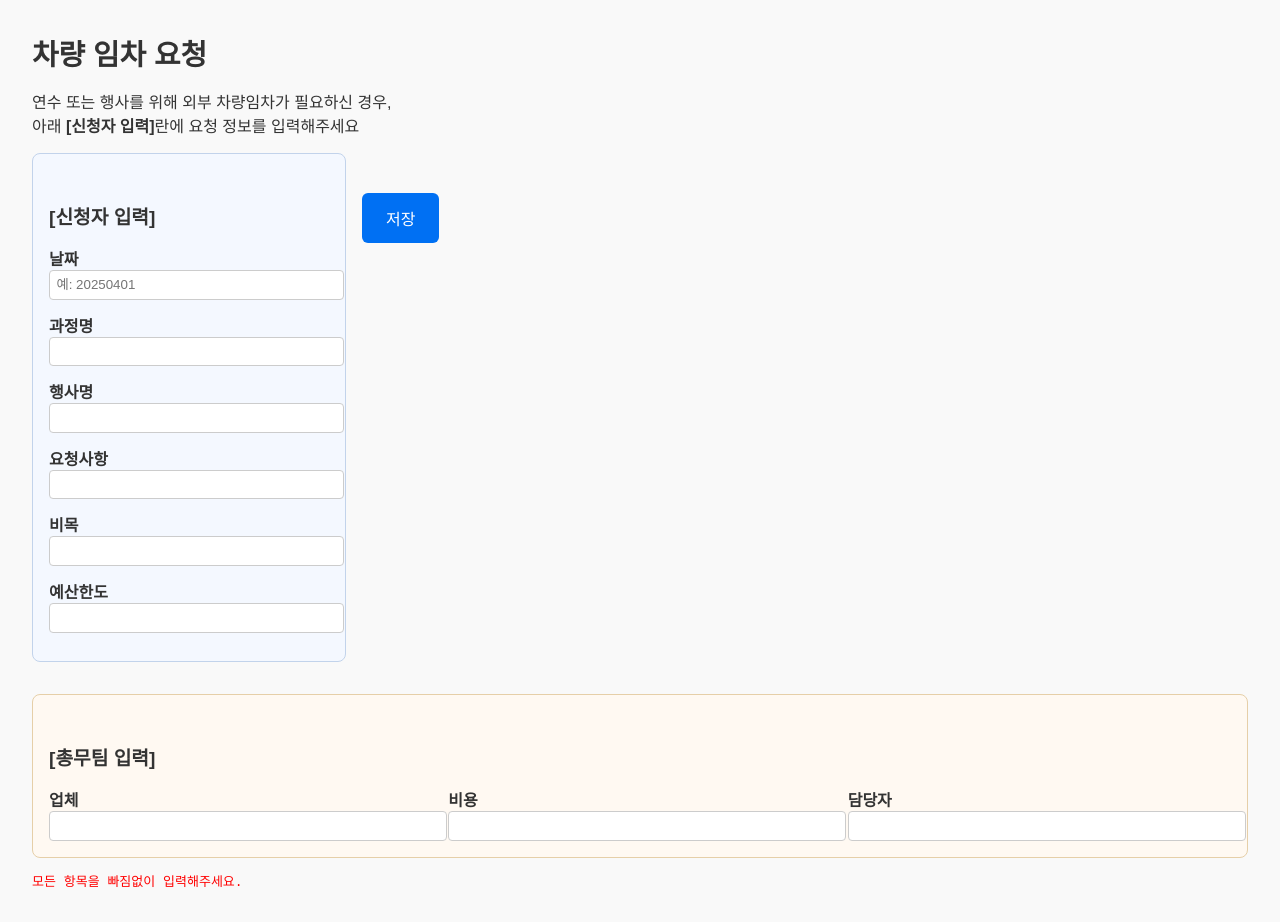
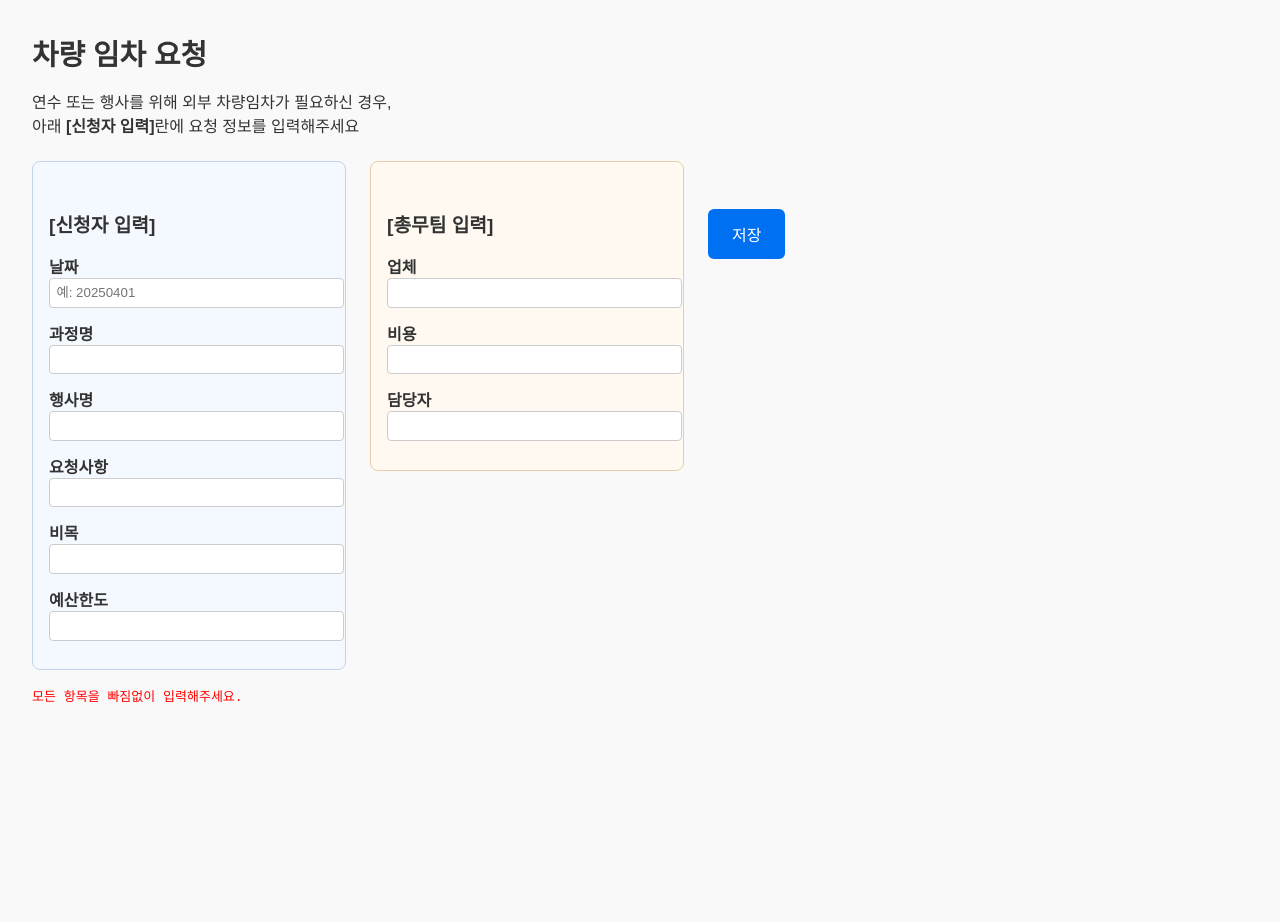
Before and after one commit to chanlee37001500/draft-generator-final, a React (Create React App) app: page / in a window 1280 px wide. Both pictures are taken after a click on the button "저장". After the commit the page ends 800 px from the top, so only its background shows below. Built offline with nearby package versions, Linux system fonts and the light colour scheme.

Commit message:
Update DraftGenerator.js

```diff
--- a/src/DraftGenerator.js
+++ b/src/DraftGenerator.js
@@ -65,6 +65,7 @@ export default function DraftGenerator() {
     setOutputText(draft);
     setSavedDate(formatToday());
   };
+
   const handleDownload = () => {
     const blob = new Blob([outputText], { type: "text/plain;charset=utf-8" });
     const link = document.createElement("a");
@@ -81,14 +82,14 @@ export default function DraftGenerator() {
         아래 <strong>[신청자 입력]</strong>란에 요청 정보를 입력해주세요
       </p>
 
-      {/* 엑셀 스타일 좌우 정렬 */}
+      {/* 가로 한 줄 정렬: 신청자입력 | 총무팀입력 | 저장 */}
       <div style={{
         display: "flex",
         alignItems: "flex-start",
-        marginTop: "1rem",
-        gap: "1rem"
+        marginTop: "1.5rem",
+        gap: "1.5rem"
       }}>
-        {/* 신청자 입력 필드 */}
+        {/* 신청자 입력 */}
         <div style={{
           backgroundColor: "#f4f8ff",
           border: "1px solid #c2d3eb",
@@ -119,44 +120,17 @@ export default function DraftGenerator() {
           ))}
         </div>
 
-        {/* 저장 버튼 */}
+        {/* 총무팀 입력 */}
         <div style={{
-          display: "flex",
-          flexDirection: "column",
-          justifyContent: "flex-start",
-          paddingTop: "1.5rem"
+          backgroundColor: "#fff9f2",
+          border: "1px solid #e6cfa8",
+          borderRadius: "8px",
+          padding: "1rem",
+          width: "280px"
         }}>
-          <button onClick={handleSave} style={{ padding: "0.8rem 1.5rem" }}>저장</button>
-        </div>
-
-        {/* 저장일자 표시 */}
-        <div style={{
-          display: "flex",
-          alignItems: "center",
-          height: "100%",
-          fontSize: "0.9rem",
-          color: "#555"
-        }}>
-          {savedDate && <div>저장일자: {savedDate}</div>}
-        </div>
-      </div>
-
-      {/* 총무팀 입력 영역 */}
-      <div style={{
-        backgroundColor: "#fff9f2",
-        border: "1px solid #e6cfa8",
-        borderRadius: "8px",
-        padding: "1rem",
-        marginTop: "2rem"
-      }}>
-        <h2>[총무팀 입력]</h2>
-        <div style={{
-          display: "grid",
-          gridTemplateColumns: "1fr 1fr 1fr",
-          gap: "1rem"
-        }}>
+          <h2>[총무팀 입력]</h2>
           {["업체", "비용", "담당자"].map((key) => (
-            <div key={key}>
+            <div key={key} style={{ marginBottom: "0.8rem" }}>
               <label>
                 <strong>{key}</strong><br />
                 <input
@@ -175,13 +149,31 @@ export default function DraftGenerator() {
             </div>
           ))}
         </div>
+
+        {/* 저장 버튼 + 날짜 */}
+        <div style={{
+          display: "flex",
+          flexDirection: "column",
+          alignItems: "center",
+          gap: "1rem",
+          paddingTop: "2rem"
+        }}>
+          <button onClick={handleSave} style={{ padding: "0.8rem 1.5rem" }}>저장</button>
+          {savedDate && (
+            <div style={{ fontSize: "0.9rem", color: "#555" }}>
+              저장일자: {savedDate}
+            </div>
+          )}
+        </div>
       </div>
 
-      {error && <pre style={{ color: "red" }}>{error}</pre>}
+      {/* 오류 메시지 */}
+      {error && <pre style={{ color: "red", marginTop: "1rem" }}>{error}</pre>}
 
+      {/* 출력 결과 */}
       {outputText && (
         <div>
-          <h2>기안서 미리보기</h2>
+          <h2 style={{ marginTop: "2rem" }}>기안서 미리보기</h2>
           <textarea
             readOnly
             style={{ width: "100%", height: "300px" }}
```
